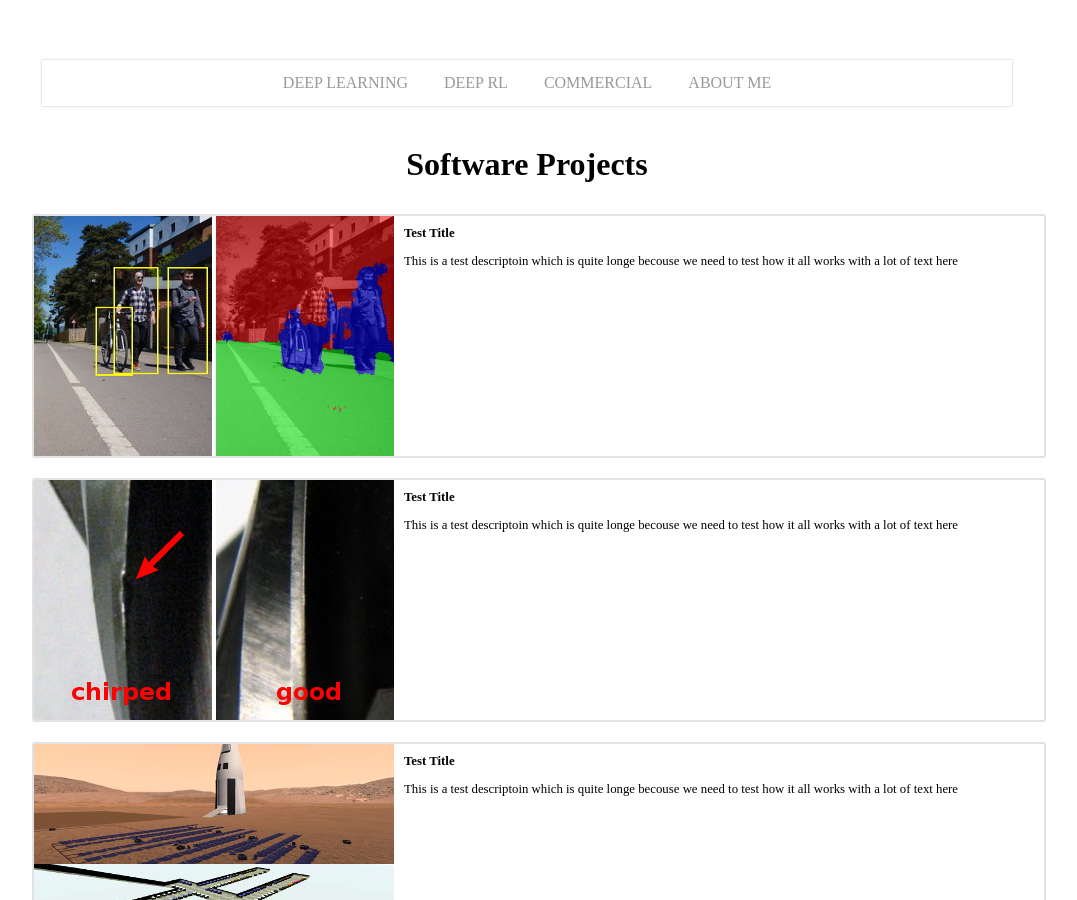
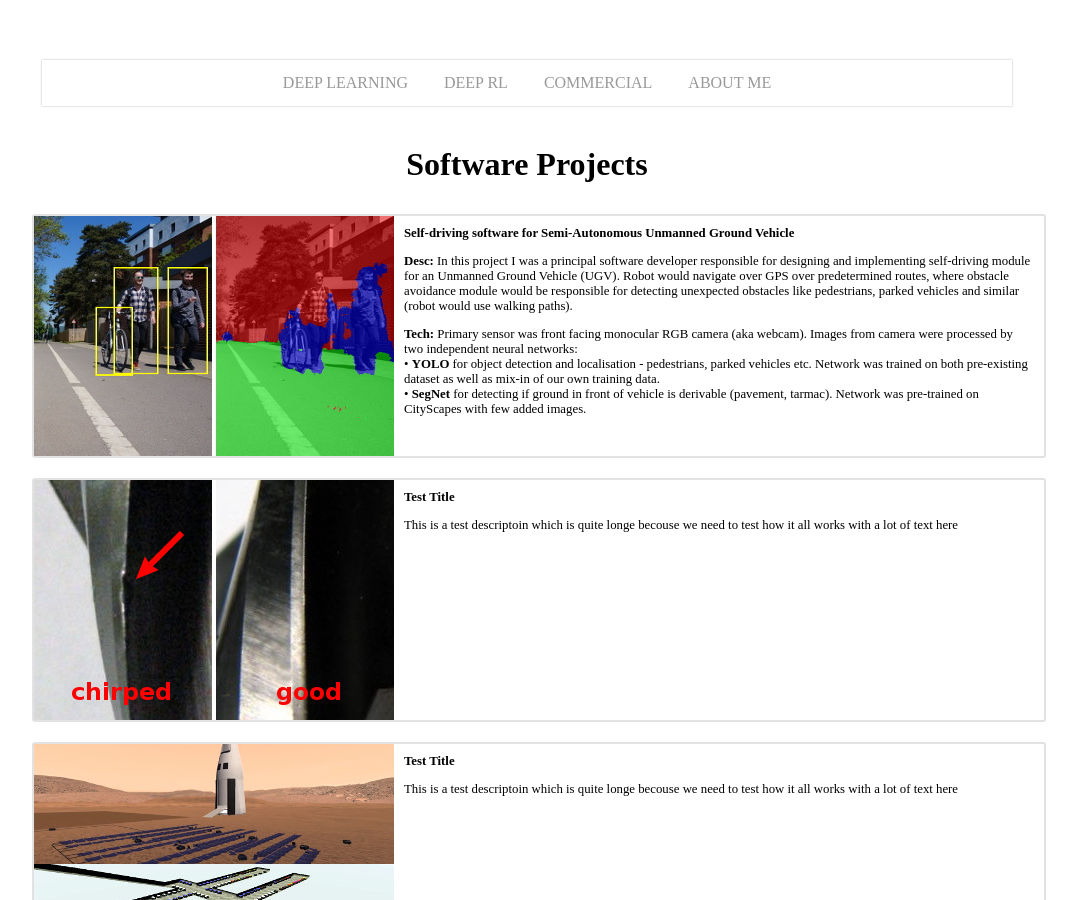
Before and after one commit to marcinbogdanski/marcinbogdanski.github.io, a Jekyll site: the page built from commercial-portfolio.html, in a window 1280 px wide and 900 px high. Shown: the whole window, without its empty margins (113-1190 px from the left). Built offline with Jekyll 4.4.1, drawn with Linux system fonts in a browser that asks for light colours.

Commit message:
Add desc

```diff
--- a/commercial-portfolio.html
+++ b/commercial-portfolio.html
@@ -12,8 +12,8 @@ layout: default
 
         {% include poster.html
             image="/assets/images/ugv.jpg"
-            title="Test Title"
-            description="This is a test descriptoin which is quite longe becouse we need to test how it all works with a lot of text here"
+            title="Self-driving software for Semi-Autonomous Unmanned Ground Vehicle"
+            description="<p><b>Desc:</b> In this project I was a principal software developer responsible for designing and implementing self-driving module for an Unmanned Ground Vehicle (UGV). Robot would navigate over GPS over predetermined routes, where obstacle avoidance module would be responsible for detecting unexpected obstacles like pedestrians, parked vehicles and similar (robot would use walking paths).</p><p><b>Tech:</b> Primary sensor was front facing monocular RGB camera (aka webcam). Images from camera were processed by two independent neural networks:<br/> • <b>YOLO</b> for object detection and localisation - pedestrians, parked vehicles etc. Network was trained on both pre-existing dataset as well as mix-in of our own training data.<br/> • <b>SegNet</b> for detecting if ground in front of vehicle is derivable (pavement, tarmac). Network was pre-trained on CityScapes with few added images.</p>"
             %}
 
         {% include poster.html
```
